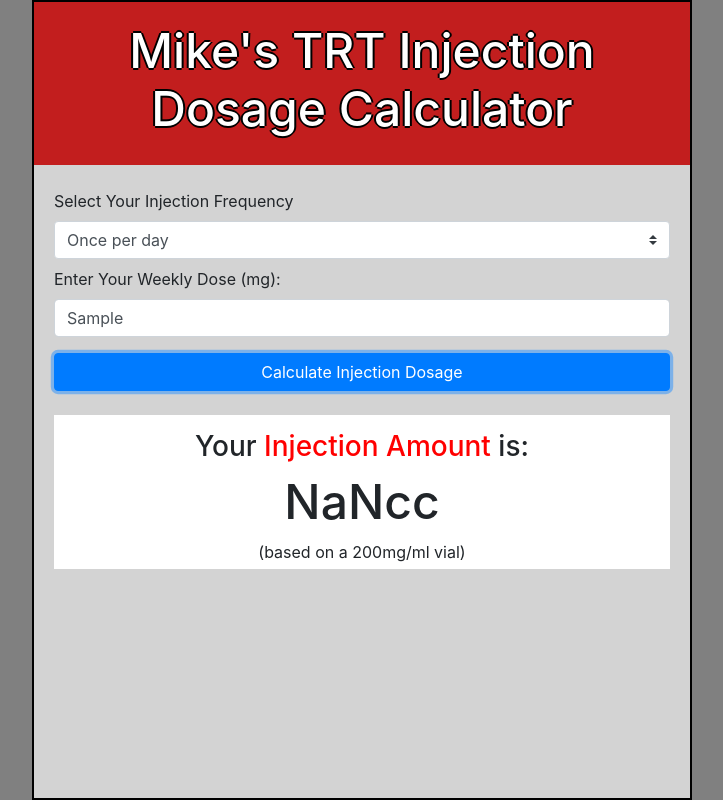
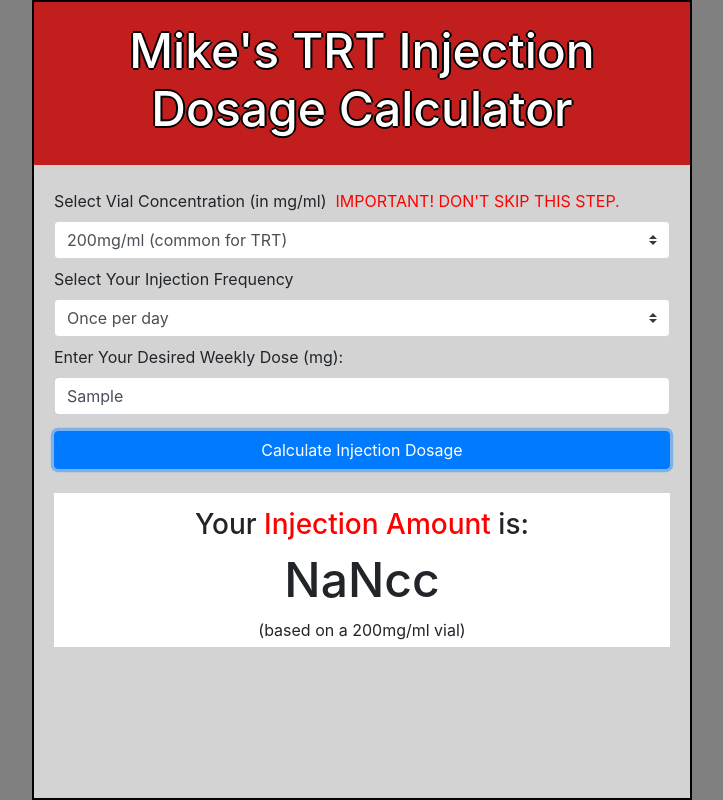
Before and after one commit to mlionhart/trt-injection-dosage-calculator, a plain HTML site: page index.html in a window 1280 px wide. Both pictures are taken after typing "Sample" into the empty fields and a click on the button "Calculate Injection Dosage". Shown: the whole page, without its empty margins (278-1001 px from the left). Drawn offline with nearby package versions, Linux system fonts and the light colour scheme.

Commit message:
added vial concentration into calculation

```diff
--- a/index.html
+++ b/index.html
@@ -15,6 +15,19 @@
         </div>
 
         <div id="form">
+            <label for="vial_concentration">Select Vial Concentration (in mg/ml) <span class="special">&nbsp;Important! Don't skip this step.</span></label>
+            <select name="" id="vial_concentration" class="custom-select mb-2">
+              <option value="100">100mg/ml</option>
+              <option value="150">150mg/ml</option>
+              <option value="200" selected>200mg/ml (common for TRT)</option>
+              <option value="250">250mg/ml</option>
+              <option value="300">300mg/ml</option>
+              <option value="350">350mg/ml</option>
+              <option value="400">400mg/ml</option>
+              <option value="450">450mg/ml</option>
+              <option value="500">500mg/ml</option>
+            </select><br>
+
             <label for="injection_frequency">Select Your Injection Frequency</label>
             <select name="" id="injection_frequency" class="custom-select mb-2">
                 <option value="1">Once per day</option>
@@ -26,7 +39,7 @@
                 <option value="3.5">Twice per week</option>
             </select><br>
 
-            <label for="weekly_dose">Enter Your Weekly Dose (mg):</label>
+            <label for="weekly_dose">Enter Your Desired Weekly Dose (mg):</label>
             <input name="" id="weekly_dose" class="form-control">
 
             <button id="button" class="btn btn-block btn-primary mt-3">Calculate Injection Dosage</button>
--- a/trt-test.css
+++ b/trt-test.css
@@ -9,6 +9,11 @@
 
 body {
   background: gray;
+}
+
+.special {
+  color: red;
+  text-transform: uppercase;
 }
 
 #header {
--- a/trt-test.js
+++ b/trt-test.js
@@ -44,6 +44,9 @@ $(document).ready(function () {
     // get value selected in injection frequency field
     injection_frequency = $("#injection_frequency").val();
 
+    // get value selected in vial concentration field
+    vial_concentration = $("#vial_concentration").val();
+
     // get value selected in weekly dose field
     weekly_dose = $("#weekly_dose").val();
 
@@ -51,7 +54,7 @@ $(document).ready(function () {
     container = $("#container");
 
     // Calculate injection dosage based on desired weekly dose and desired injection frequency
-    result = (weekly_dose * injection_frequency) / 1400;
+    result = (weekly_dose * injection_frequency) / (7 * vial_concentration);
 
     // Round result to nearest hundredth
     result = result.toFixed(2);
@@ -68,7 +71,7 @@ $(document).ready(function () {
       "<br>" +
       "<h1 id='specialH1'>" +
       result +
-      "cc</h1> (based on a 200mg/ml vial)";
+      "cc</h1> (based on a " + vial_concentration + "mg/ml vial)";
 
     // display text
     container.html(info);
```
